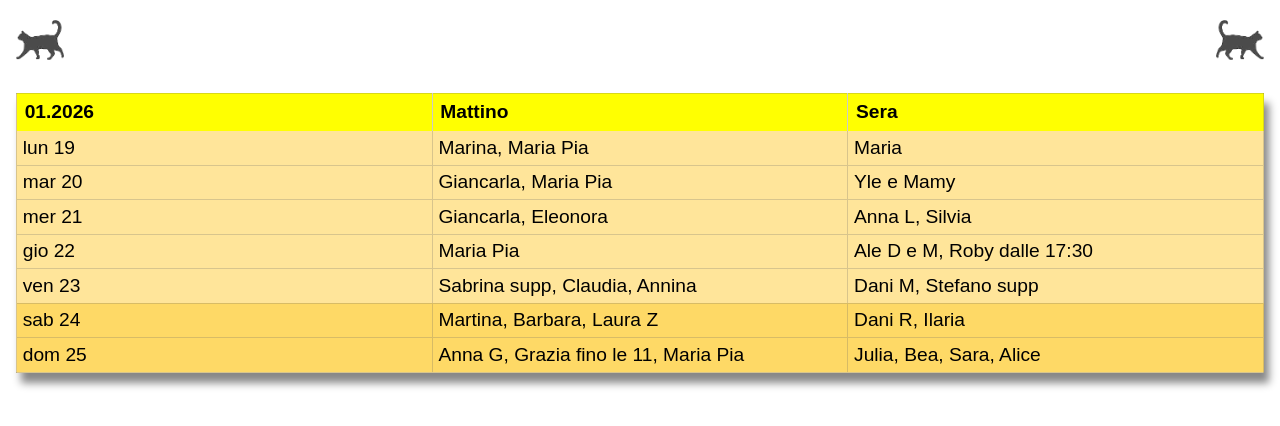
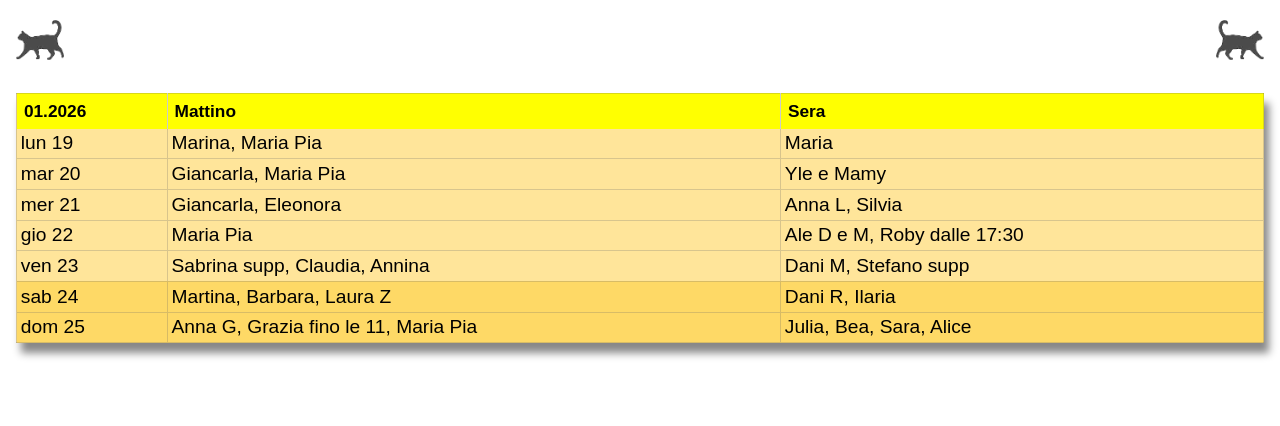
Before and after one commit to danielemegna/weekly-timetable, a plain HTML site: page index.html in a window 1280 px wide. Drawn offline with Linux system fonts and the light colour scheme.

Commit message:
Review table css style and spacing

```diff
--- a/style/index.css
+++ b/style/index.css
@@ -12,21 +12,23 @@ next-button, prev-button {
   font-size: 1.2em;
   margin-top: 4em;
   width: 100%;
-  table-layout: fixed;
   box-shadow: 5px 10px 8px #888888;
   border-color:rgba(100, 100, 100, 0.25);
+
+  th, td {
+    vertical-align: middle;
   }
-.pure-table th {
+
+  th {
     padding: 0.4em;
-  text-align: left;
+    font-size: 0.9em;
   }
-.pure-table td  {
+
+  td {
     border-color:rgba(100, 100, 100, 0.25);
-  padding: 0.3em;
+    padding: 0.2em;
     overflow-wrap: break-word;
   }
-.pure-table td:first-child {
-  white-space: nowrap;
 }
 
 .pure-table.blue { background-color: #a4c3c8; }
```
Lines whose indentation alone changed are shown as unchanged.
